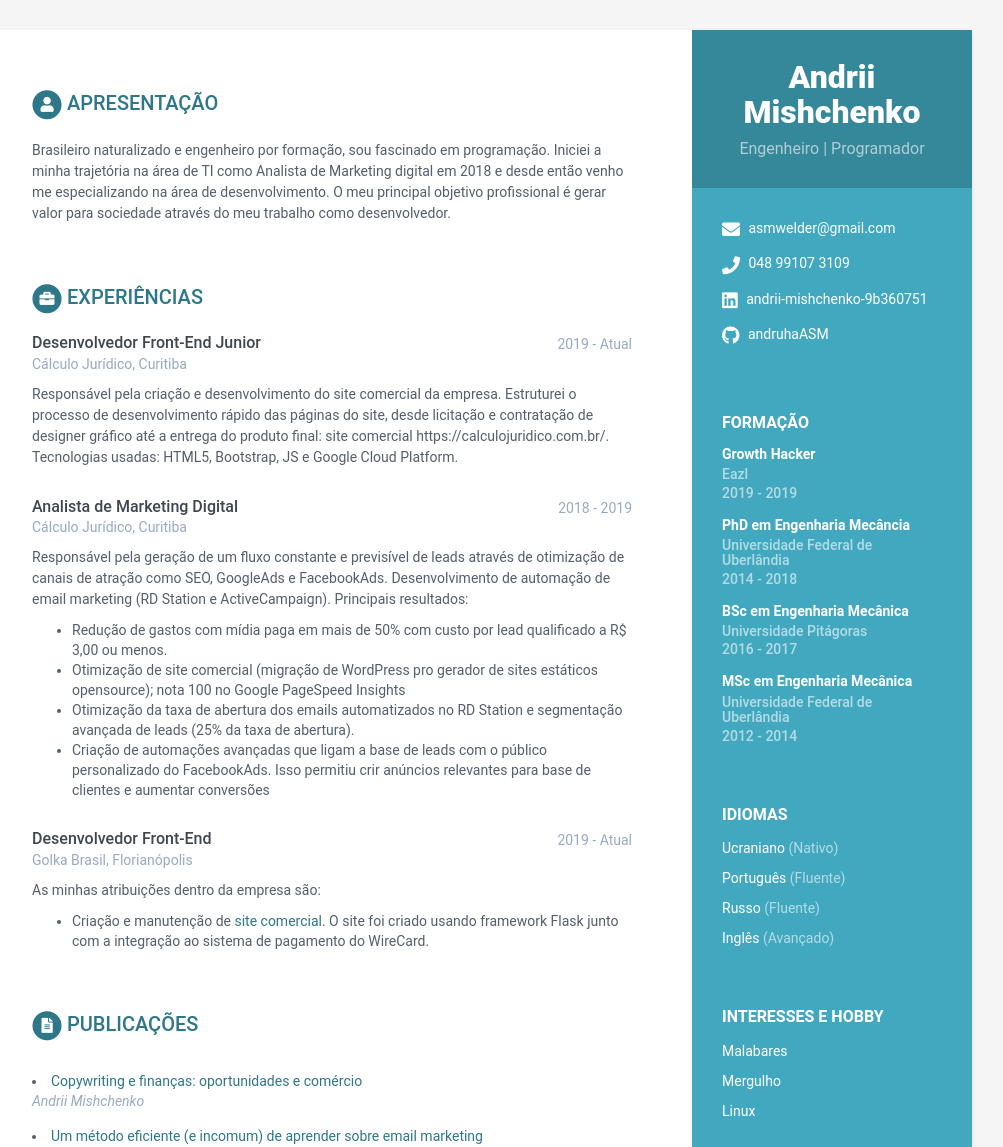
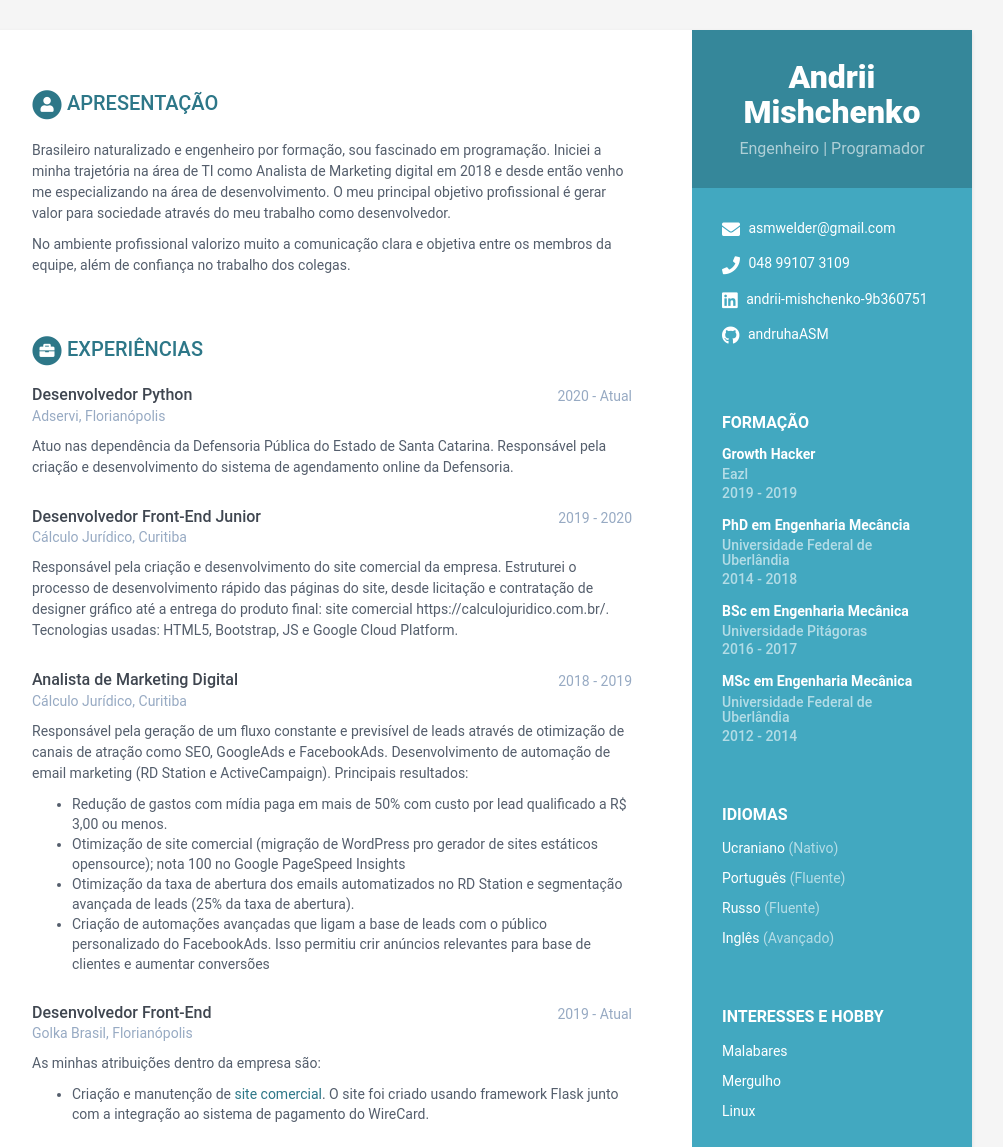
Before and after one commit to andruhaASM/cv-andrii-mishchenko, a Jekyll site: the page built from index.html, in a window 1280 px wide and 1400 px high, cut to the strip 0-1147 px from the top of the window. Shown: the whole strip, without its empty margins (168-1171 px from the left). Built offline with Jekyll 4.4.1, drawn with Linux system fonts in a browser that asks for light colours; some of the changed text lies outside the part shown.

Commit message:
Atualizar com a experiência na Adservi

```diff
--- a/_data/data.yml
+++ b/_data/data.yml
@@ -52,7 +52,10 @@ career-profile:
     title: Apresentação
     summary: |
 
-      <p> Brasileiro naturalizado e engenheiro por formação, sou fascinado em programação. Iniciei a minha trajetória na área de TI como Analista de Marketing digital em 2018 e desde então venho me especializando na área de desenvolvimento. O meu principal objetivo profissional é gerar valor para sociedade através do meu trabalho como desenvolvedor.</p>
+      <p> Brasileiro naturalizado e engenheiro por formação, sou fascinado em programação.
+      Iniciei a minha trajetória na área de TI como Analista de Marketing digital em 2018 e desde então venho me especializando na área de desenvolvimento.
+      O meu principal objetivo profissional é gerar valor para sociedade através do meu trabalho como desenvolvedor.</p> <p> No ambiente profissional valorizo muito
+      a comunicação clara e objetiva entre os membros da equipe, além de confiança no trabalho dos colegas.</p>
 education:
     - degree: Growth Hacker
       university: Eazl
@@ -72,8 +75,13 @@ education:
 
 
 experiences:
+    - role: Desenvolvedor Python
+      time: 2020 - Atual
+      company: Adservi, Florianópolis
+      details: |
+        Atuo nas dependência da Defensoria Pública do Estado de Santa Catarina. Responsável pela criação e desenvolvimento do sistema de agendamento online da Defensoria.
     - role: Desenvolvedor Front-End Junior
-      time: 2019 - Atual
+      time: 2019 - 2020
       company: Cálculo Jurídico, Curitiba
       details: |
         Responsável pela criação e desenvolvimento do site comercial da empresa. Estruturei o processo de desenvolvimento rápido das páginas do site, desde licitação e contratação de designer gráfico até
@@ -121,6 +129,15 @@ skills:
     title: Skills &amp; Proficiência
 
     toolset:
+      - name: Python
+        level: 80%
+
+      - name: Docker
+        level: 60%
+
+      - name: PostgreSQL
+        level: 60%
+
       - name: HTML5 & CSS
         level: 85%
 
@@ -142,13 +159,7 @@ skills:
       - name: Linux
         level: 65%
 
-      - name: mySQL
-        level: 60%
-
       - name: C
-        level: 80%
-
-      - name: Python
         level: 80%
 
 footer: >
```
